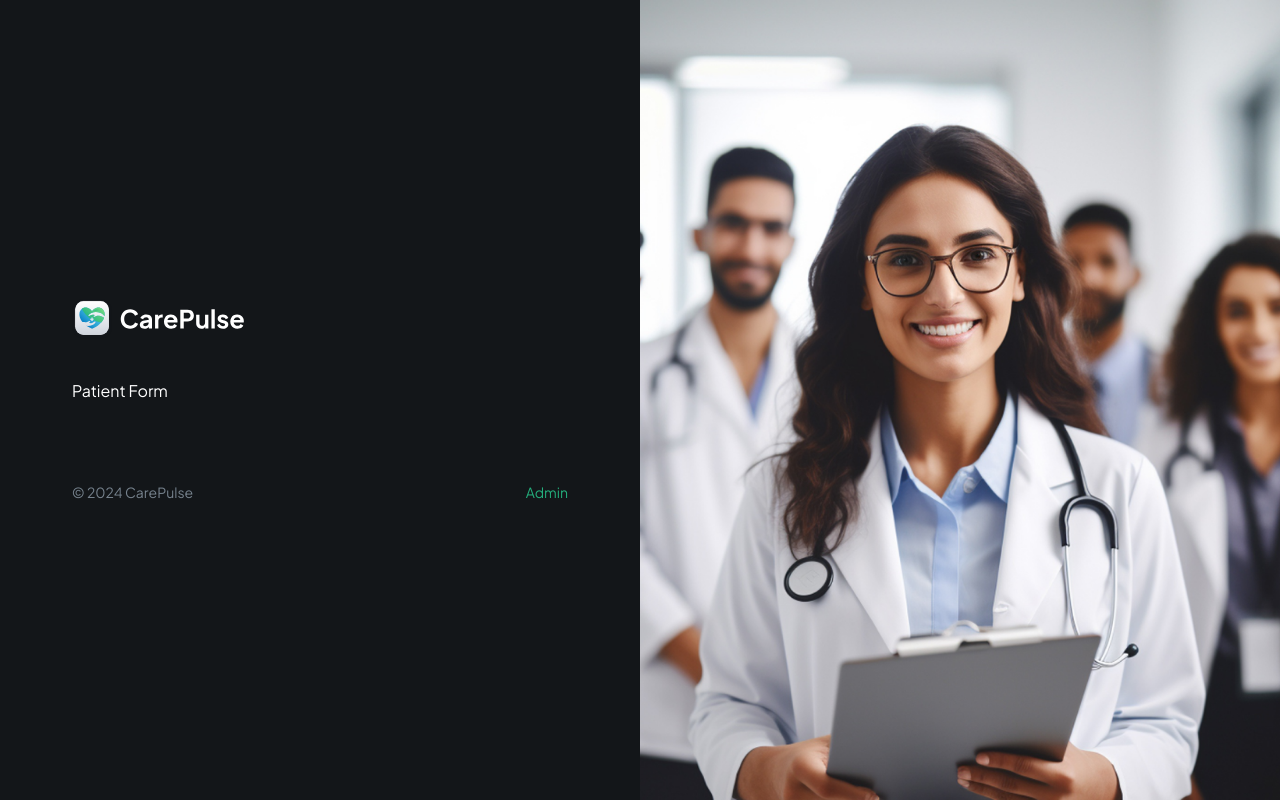
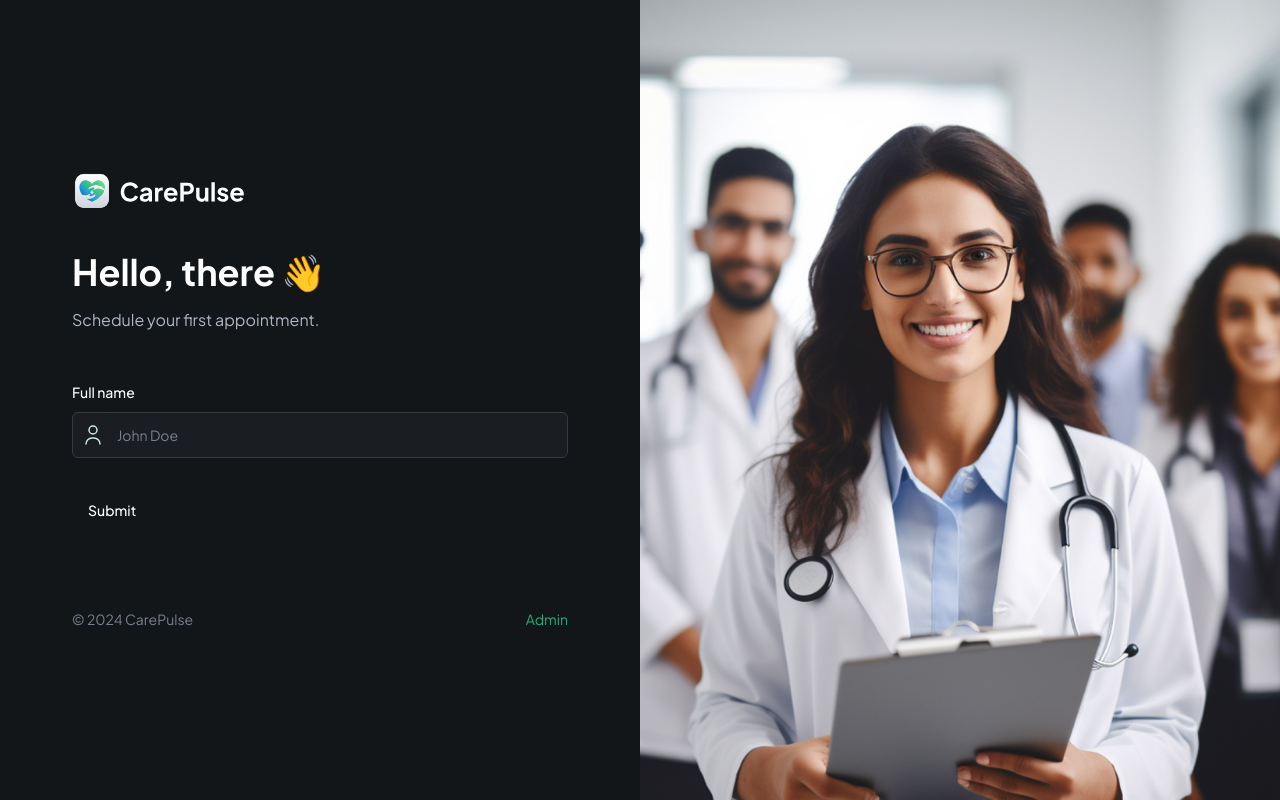
Before and after one commit to Abd-Elhadi/CarePulse, a Next.js app: page / in a window 1280 px wide. Built offline with nearby package versions, Linux system fonts and the light colour scheme.

Commit message:
Homepage input form

```diff
--- a/app/page.tsx
+++ b/app/page.tsx
@@ -9,8 +9,10 @@ export default function Home() {
     let currentDate = new Date();
     const currentYear = currentDate.getFullYear();
     const copyrightText = `© ${currentYear} CarePulse`
+
     return (
         <div className="flex h-screen max-h-screen">
+            {/* TODO: OTP verification */}
             <section className="remove-scrollbar container my-auto">
                 <div className="sub-container max-w-[496px]">
                     <Image
--- a/components/CustomFormField.tsx
+++ b/components/CustomFormField.tsx
@@ -11,6 +11,7 @@ import {
 import { Input } from "@/components/ui/input";
 import { Control } from "react-hook-form";
 import { FormFieldType } from "./forms/PatientForm";
+import Image from "next/image";
 import React from "react";
 
 interface CustomProps {
@@ -29,8 +30,33 @@ interface CustomProps {
 }
 
 const RenderField = ({ field, props }: { field: any; props: CustomProps }) => {
-  return <Input type="text" placeholder="John Doe" />;
+  const { fieldType, iconSrc, iconAlt, placeholder } = props;
+  console.log(iconSrc);
+  switch (fieldType) {
+    case FormFieldType.INPUT:
+      return (
+        <div className="flex rounded-md border border-dark-500 bg-dark-400">
+          {iconSrc && (
+            <Image
+              src={iconSrc}
+              alt={iconAlt || "icon"}
+              width={24}
+              height={24}
+              className="ml-2"
+            />
+          )}
+          <FormControl>
+            <Input
+              placeholder={placeholder}
+              {...field}
+              className="shad-input border-0"
+            />
+          </FormControl>
+        </div>
+      );
+  }
 };
+
 const CustomFormField = (props: CustomProps) => {
   const { control, name, fieldType, label } = props;
   return (
@@ -39,7 +65,7 @@ const CustomFormField = (props: CustomProps) => {
       name={name}
       render={({ field }) => (
         <FormItem className="flex-1">
-          {fieldType != FormFieldType.CHECKBOX && label && (
+          {fieldType !== FormFieldType.CHECKBOX && label && (
             <FormLabel>{label}</FormLabel>
           )}
           <RenderField field={field} props={props} />
--- a/components/forms/PatientForm.tsx
+++ b/components/forms/PatientForm.tsx
@@ -1,9 +1,60 @@
-import React from "react";
+"use client";
+
+import { zodResolver } from "@hookform/resolvers/zod";
+import { useForm } from "react-hook-form";
+import { z } from "zod";
+import { Button } from "@/components/ui/button";
+import { Form } from "@/components/ui/form";
+import CustomFormField from "../CustomFormField";
+
+export enum FormFieldType {
+  INPUT = "input",
+  TEXTAREA = "textarea",
+  PHONE_INPUT = "phoneInput",
+  CHECKBOX = "checkbox",
+  DATE_PICKER = "datepicker",
+  SELECT = "select",
+  SKELETON = "skeleton",
+}
+
+const formSchema = z.object({
+  username: z.string().min(2, {
+    message: "Username must be at least 2 characters.",
+  }),
+});
 
 const PatientForm = () => {
-    return (
-        <div>Patient Form</div>
-    )
-}
+  const form = useForm<z.infer<typeof formSchema>>({
+    resolver: zodResolver(formSchema),
+    defaultValues: {
+      username: "",
+    },
+  });
 
-export default PatientForm
+  function onSubmit(values: z.infer<typeof formSchema>) {
+    console.log(values);
+  }
+
+  return (
+    <Form {...form}>
+      <form onSubmit={form.handleSubmit(onSubmit)} className="space-y-8 flex-1">
+        <section className="mb-12 space-y-4">
+          <h1 className="header">Hello, there 👋</h1>
+          <p className="text-dark-700">Schedule your first appointment.</p>
+        </section>
+        <CustomFormField
+          fieldType={FormFieldType.INPUT}
+          control={form.control}
+          name="name"
+          label="Full name"
+          placeholder="John Doe"
+          iconSrc="/assets/icons/user.svg"
+          iconAlt="user"
+        />
+        <Button type="submit">Submit</Button>
+      </form>
+    </Form>
+  );
+};
+
+export default PatientForm;
```
Also changed, not shown: package.json (+15 -1 lines), 1 other file (tests, documents, lock files or other folders).
